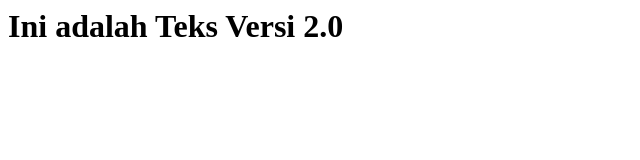
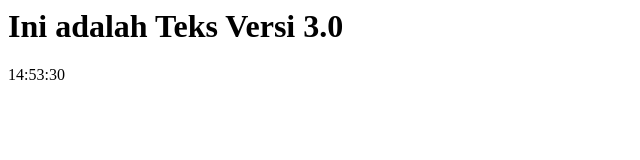
Before and after one commit to rohmat3332180017/Tugas1MobileApps, a plain HTML site: page index.html in a window 1280 px wide. Shown: the full height of the page, 0-640 px from the left. Drawn offline with Linux system fonts and the light colour scheme.

Commit message:
Versi 3.0 + Time

```diff
--- a/index.html
+++ b/index.html
@@ -3,6 +3,28 @@
         <title>Tugas Aplikasi Bergerak</title>
     </head>
     <body>
-        <h1>Ini adalah Teks Versi 2.0</h1>
+        <h1>Ini adalah Teks Versi 3.0</h1>
+
+        <div id="time"></div>
+
+        <script>
+            (function () {
+                function checkTime(i) {
+                    return (i < 10) ? "0" + i : i;
+                }
+
+                function startTime() {
+                    var today = new Date(),
+                        h = checkTime(today.getHours()),
+                        m = checkTime(today.getMinutes()),
+                        s = checkTime(today.getSeconds());
+                    document.getElementById('time').innerHTML = h + ":" + m + ":" + s;
+                    t = setTimeout(function () {
+                        startTime()
+                    }, 500);
+                }
+                startTime();
+            })();
+        </script>
     </body>
 </html>
```
